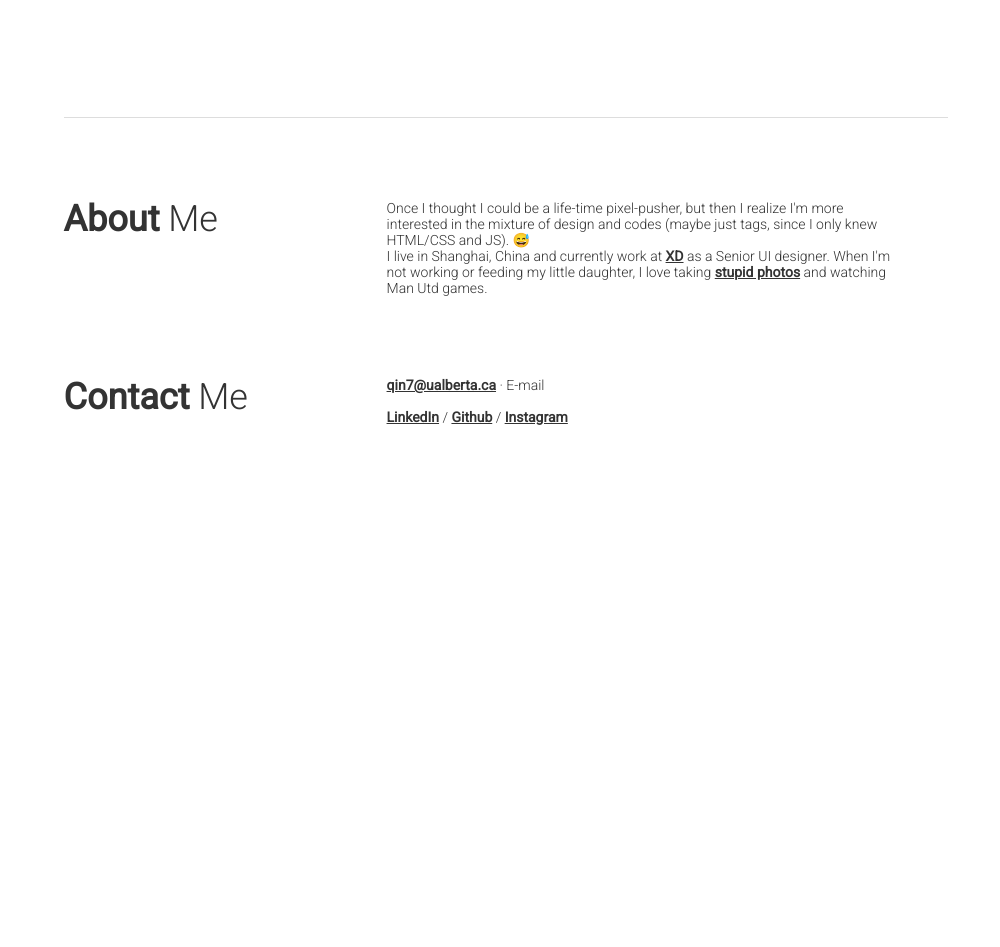
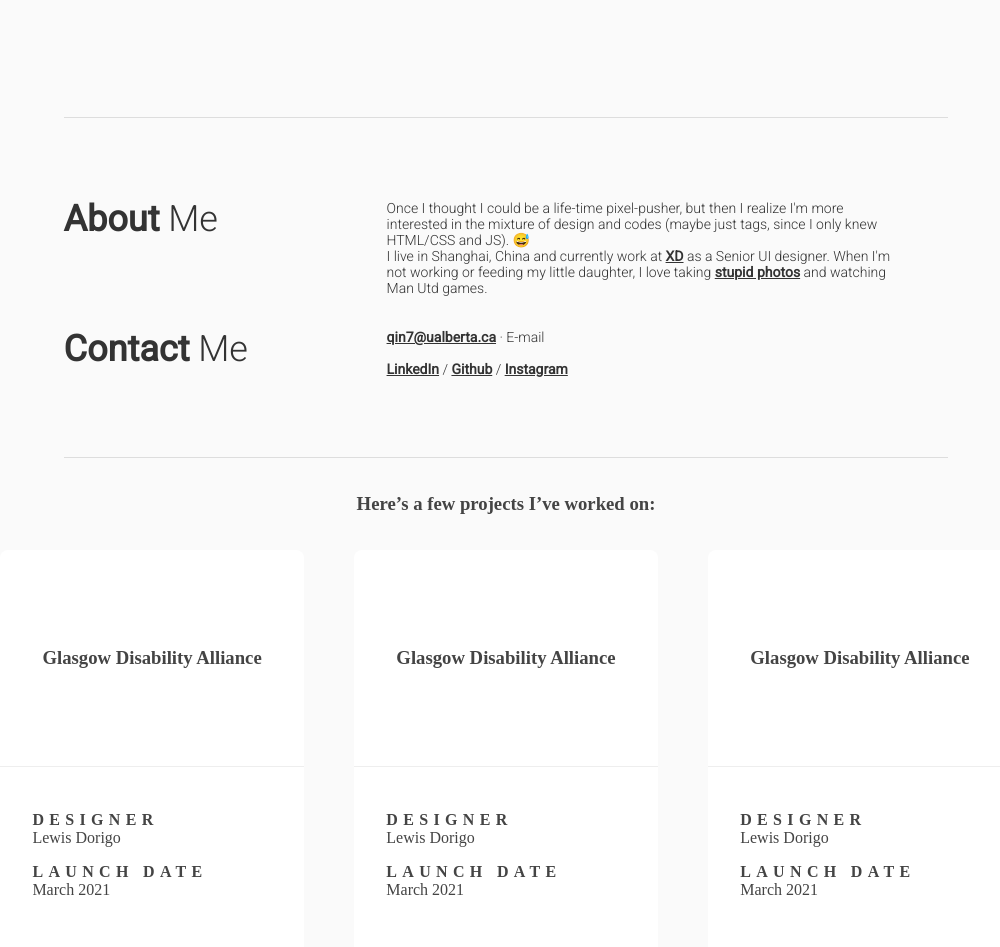
Before and after one commit to cathyQinQin/my-web-site, a Vue app: page / in a window 1280 px wide. Shown: the part 485-1432 px from the top of the page, without its empty margins (134-1134 px from the left). Before the commit the page ends 918 px from the top, so only its background shows below. Built offline with nearby package versions, Linux system fonts and the light colour scheme.

Commit message:
add project introduction

```diff
--- a/src/App.vue
+++ b/src/App.vue
@@ -2,18 +2,21 @@
   <Navigator/>
   <Introduction/>
   <AboutMe/>
+  <Project/>
 </template>
 
 <script>
 import Navigator from './components/Navigator.vue'
 import Introduction from './components/Introduction.vue'
 import AboutMe from './components/AboutMe.vue'
+import Project  from './components/Project.vue'
 export default {
   name: 'App',
   components: {
     Navigator,
     Introduction,
     AboutMe,
+    Project,
   }
 }
 </script>
@@ -21,6 +24,7 @@ export default {
 <style>
 #app {
   color: #666;
+  background: #fafafa;
 }
 a {
   color: #666;
--- a/src/components/AboutMe.vue
+++ b/src/components/AboutMe.vue
@@ -10,7 +10,7 @@
           <div>I live in Shanghai, China and currently work at <a href="http://xd.com/" target="_blank">XD</a> as a Senior UI designer. When I'm not working or feeding my little daughter, I love taking <a href="https://www.instagram.com/jjying/" target="_blank">stupid photos</a> and watching Man Utd games.</div>
         </div>
       </div>
-      <div class="item-main autowidth">
+      <div class="item-main autowidth contact-section">
         <h1 class="item-text"><strong>Contact</strong> Me</h1>
         <div class="item-desc"><a href="mailto:qin7@ualberta.ca">qin7@ualberta.ca</a> · E-mail<br><br>
          <div class="social-list">
@@ -40,11 +40,15 @@ export default {
 @import url('https://fonts.googleapis.com/css2?family=Roboto:wght@300;400&display=swap');
 #about
   border-top 1px solid #ddd
+  border-bottom 1px solid #ddd
   margin 0 15%
+  .inner-item
+    padding 5rem 0
+    .contact-section
+      margin-top 2rem
     .autowidth
       font-family: 'Roboto', sans-serif;
       display flex
-    padding-top 5rem
       color #333
       .item-text
         flex 35%
--- /dev/null
+++ b/src/components/Project.vue
@@ -0,0 +1,89 @@
+<template>
+  <h3 class="project-introduction">Here’s a few projects I’ve worked on:</h3>
+  <div class="projects-main">
+    <section v-for="project in projects"
+            :key="project.id"
+            aria-label="Glasgow Disability Alliance"
+            class="project project--linked ">
+      <header class="project-header">
+        <h3 class="project-title">Glasgow Disability Alliance</h3>
+      </header>
+      <dl class="project-detail project__details">
+        <dt class="project-detail__title"> Designer</dt>
+        <dd class="project-detail__item"> Lewis Dorigo</dd>
+        <dt class="project-detail__title"> Launch Date</dt>
+        <dd class="project-detail__item">
+          <time datetime="2021-03-22">March 2021</time>
+        </dd>
+      </dl>
+      <a href="https://gda.scot/" target="_blank" rel="noopener" class="project__link"> </a>
+    </section>
+  </div>
+</template>
+
+<script>
+import { ref } from 'vue'
+export default {
+  name: 'Project',
+  setup() {
+    const projects = ref([1,2,3,4]);
+    return {
+      projects,
+    } // 这里返回的任何内容都可以用于组件的其余部分
+  }
+}
+</script>
+
+<!-- Add "scoped" attribute to limit CSS to this component only -->
+<style scoped lang="stylus">
+  .project-introduction
+    color #444
+    padding 1rem 10%
+    text-align center
+  .projects-main
+    color #444
+    display flex
+    flex-flow row wrap
+    margin 0 10%
+    justify-content space-between
+    section
+      height 60vh
+      margin-bottom 5%
+      box-sizing border-box
+      flex 0 0 30%
+      position relative
+      background-color #fff
+      border-radius: 8px
+      display flex
+      flex-direction column
+      .project__link
+        position absolute
+        top: 0
+        left: 0
+        right: 0
+        bottom: 0
+        border-radius: 8px
+        transition box-shadow .16667s ease
+      .project__link:hover
+        border 2px solid #aaa
+        box-shadow: 1px 3px 5px 4px rgba(204,204,204,0.75);
+
+      .project-header
+        flex 0 0 45%
+        display flex
+        justify-content center
+        align-items center
+        border-bottom 1px solid #eee
+      .project-detail
+        flex 0 0 55%
+        padding: 1.75rem 2rem;
+        .project-detail__title
+          font-weight 700
+          text-transform uppercase
+          letter-spacing .333rem
+        .project-detail__item
+          font-weight 200
+          margin-inline-start 0
+          margin-bottom 1rem
+
+</style>
```
Lines whose indentation alone changed are shown as unchanged.
